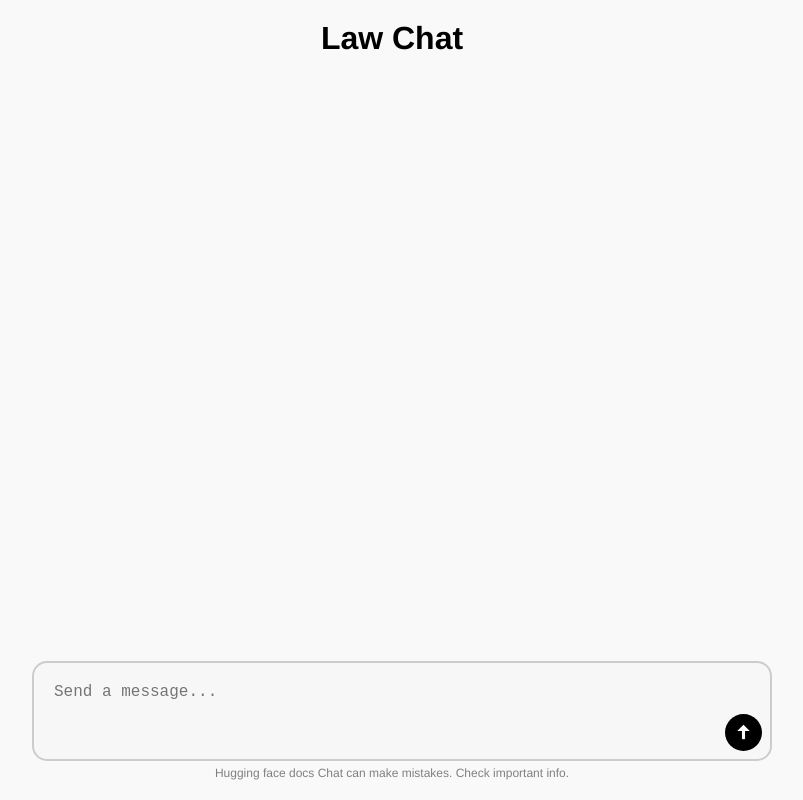
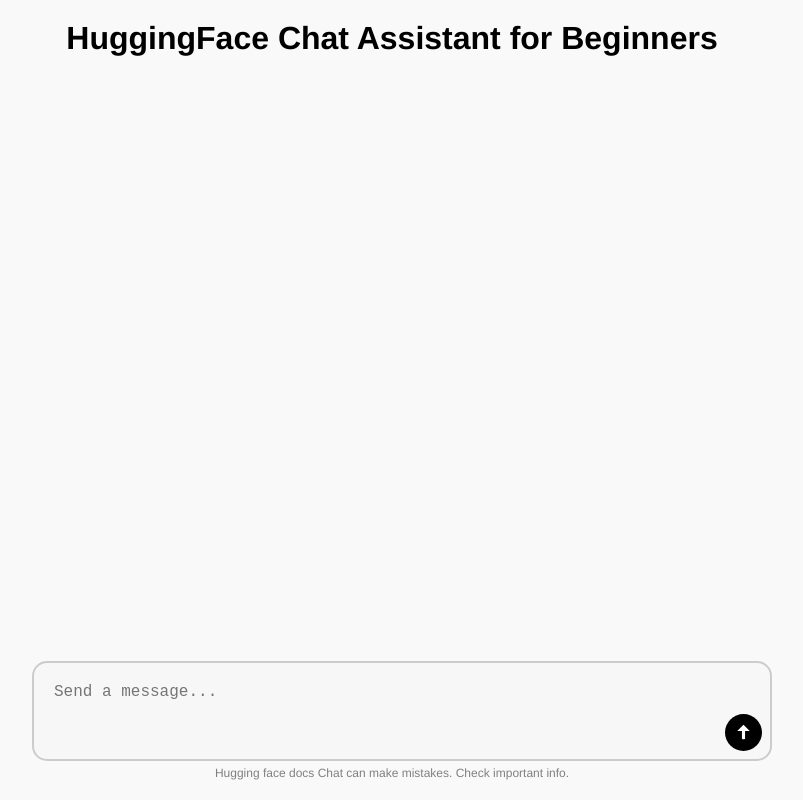
Before and after one commit to truong04/HG_UI-UX, a plain HTML site: page index.html in a window 1280 px wide. Shown: the whole page, without its empty margins (248-1051 px from the left). Drawn offline with Linux system fonts and the light colour scheme.

Commit message:
Update index.html

```diff
--- a/index.html
+++ b/index.html
@@ -153,7 +153,7 @@
     </style>
 </head>
 <body>
-<h1>Law Chat</h1>
+<h1>HuggingFace Chat Assistant for Beginners</h1>
 <!-- Chat container for messages -->
 <div class="chat-container" id="chat"></div>
 
```
